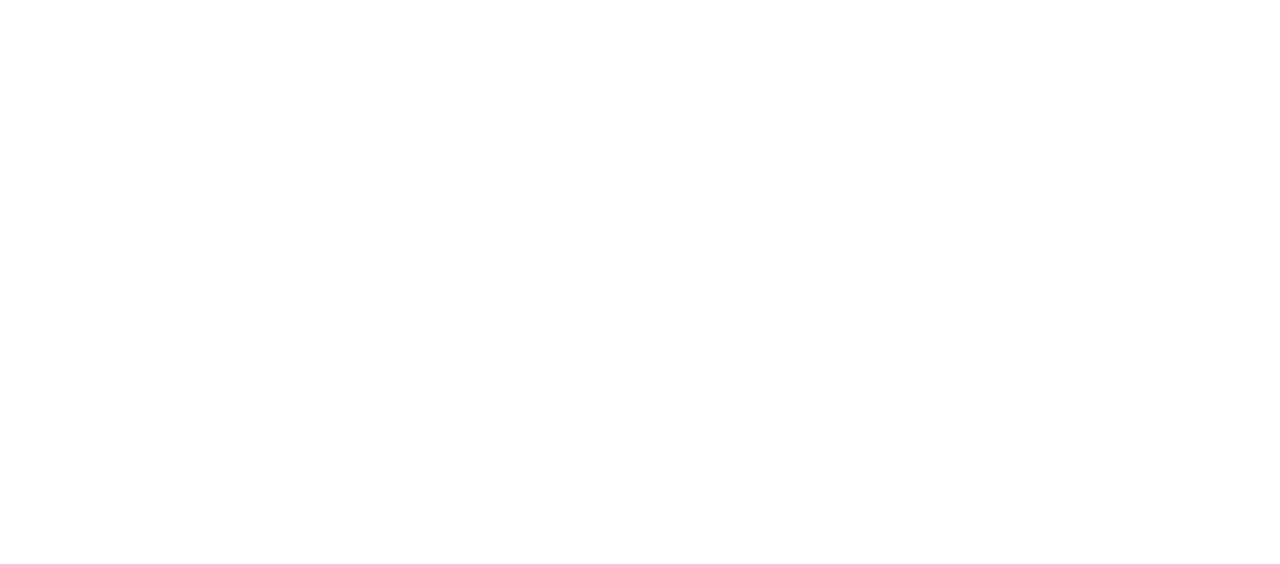
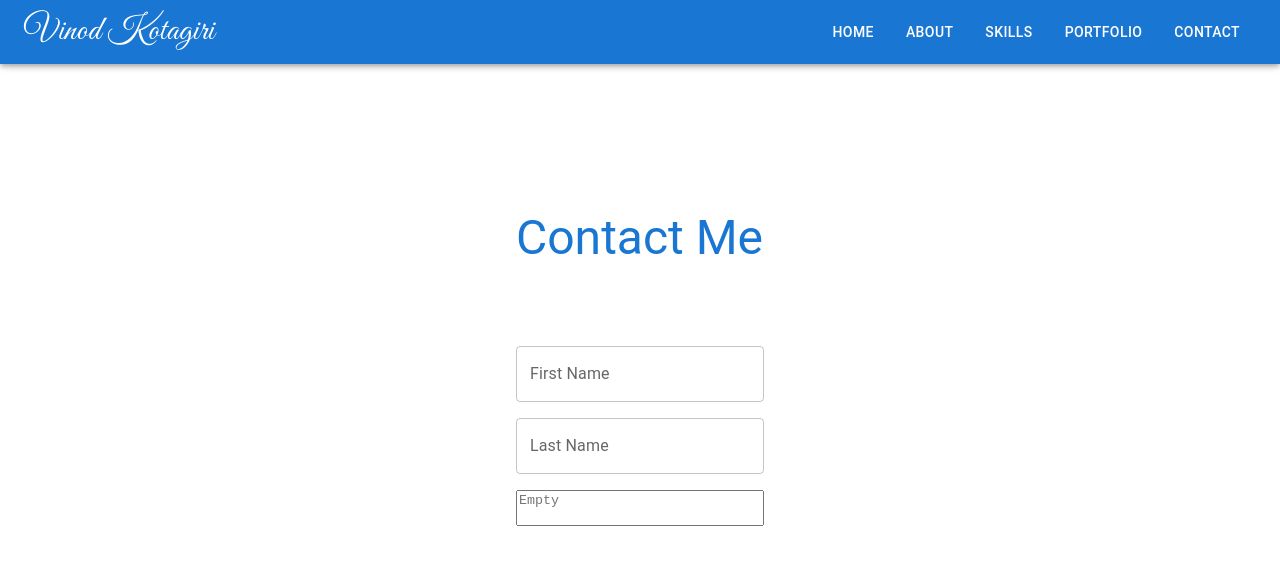
Before and after one commit to vinodkotagiri/portfolio-final-fsd, a React (Create React App) app: page /contact in a window 1280 px wide. Before the commit this address had no page. Shown: the top 564 px of the page. Built offline with nearby package versions, Linux system fonts and the light colour scheme.

Commit message:
initial layout

```diff
--- a/src/App.js
+++ b/src/App.js
@@ -3,12 +3,20 @@ import { Routes, Route } from 'react-router-dom'
 
 import Navbar from './components/component.navbar'
 import HomePage from './components/component.homepage'
+import AboutPage from './components/component.aboutpage.jsx'
+import SkillsPage from './components/component.skillspage.jsx'
+import PortfolioPage from './components/component.portfoliopage.jsx'
+import ContactPage from './components/component.contactpage.jsx'
 const App = () => {
     return (
         <>
             <Routes>
                 <Route path='/' element={<Navbar />} >
                     <Route index element={<HomePage />} />
+                    <Route path='about' element={<AboutPage />} />
+                    <Route path='skills' element={<SkillsPage />} />
+                    <Route path='portfolio' element={<PortfolioPage />} />
+                    <Route path='contact' element={<ContactPage />} />
                 </Route>
             </Routes>
         </>
--- /dev/null
+++ b/src/components/component.aboutpage.jsx
@@ -0,0 +1,9 @@
+import React from 'react'
+
+const AboutPage = () => {
+    return (
+        <div>AboutPage</div>
+    )
+}
+
+export default AboutPage
--- /dev/null
+++ b/src/components/component.contactpage.jsx
@@ -0,0 +1,24 @@
+import React from 'react'
+import { Stack, TextField, Typography } from '@mui/material'
+const ContactPage = () => {
+    return (
+        <div>
+            <Typography variant='h3' color='primary' sx={{ marginBottom: '5rem' }}>
+                Contact Me
+            </Typography>
+            <Stack gap={2}>
+                <TextField fullWidth label="First Name" id="fullWidth" />
+                <TextField fullWidth label="Last Name" id="fullWidth" />
+                <textarea
+                    aria-label="empty textarea"
+                    placeholder="Empty"
+                    id='fullWidth'
+                    style={{ resize: 'none' }}
+                />
+            </Stack>
+
+        </div>
+    )
+}
+
+export default ContactPage
--- a/src/components/component.homepage.jsx
+++ b/src/components/component.homepage.jsx
@@ -1,25 +1,27 @@
 import { Stack, Button, Typography, Fab } from '@mui/material'
-import { Visibility, AssignmentTurnedInRounded, LinkedIn, GitHub, EmailRounded } from '@mui/icons-material'
+import { Visibility, CloudDownloadRounded, LinkedIn, GitHub, EmailRounded } from '@mui/icons-material'
+import { useNavigate } from 'react-router-dom'
 import React from 'react'
 
 const HomePage = () => {
+    const navigate = useNavigate()
     return (
         <Stack direction='column' gap={2} sx={{ justifyContent: 'center', alignItems: 'center' }}>
             <Typography variant='h3' color='#616161' sx={{ fontSize: { xs: '1.17em' } }}>Hi There!</Typography>
             <Typography variant='h2' color='#616161' sx={{ fontSize: { xs: '200%' } }}>I'm <span style={{ color: '#1976D2' }}>Vinod Kotagiri</span></Typography>
             <Typography variant='h5' sx={{ color: '#616161', fontStyle: 'italic', fontSize: { xs: '150%' } }}>A Fullstack Developer</Typography>
             <Stack direction='row' gap={3} sx={{ marginTop: '2rem' }}>
-                <Button variant="contained" size='large' endIcon={<Visibility />}>My Work</Button>
-                <Button variant="outlined" size='large' endIcon={<AssignmentTurnedInRounded />}>Hire Me</Button>
+                <Button variant="contained" size='large' endIcon={<Visibility />} onClick={() => navigate('/portfolio')}>My Work</Button>
+                <Button variant="outlined" size='large' endIcon={<CloudDownloadRounded />} onClick={() => window.open('https://1drv.ms/b/s!AqUO-r5Zn68aieYq4jZ_LEf9aDFv4A', '_blank')}>Resume</Button>
             </Stack>
             <Stack direction='column' gap={2} sx={{ position: 'absolute', top: '40%', right: '5%', display: { xs: 'none', md: 'flex' } }}>
-                <Fab color='primary'>
+                <Fab color='primary' onClick={() => window.open('https://www.linkedin.com/in/kotagiri-vinod-a10ba856/', '_blank')}>
                     <LinkedIn />
                 </Fab>
-                <Fab color='primary' >
+                <Fab color='primary' onClick={() => window.open('https://www.github.com/vinodkotagiri', '_blank')}>
                     <GitHub />
                 </Fab>
-                <Fab color='primary' >
+                <Fab color='primary' href='mailto:vinodkotagiri@icloud.com'>
                     <EmailRounded />
                 </Fab>
             </Stack>
--- a/src/components/component.navbar.jsx
+++ b/src/components/component.navbar.jsx
@@ -1,10 +1,11 @@
 import React, { useState } from 'react'
-import { Outlet } from 'react-router-dom'
+import { Outlet, useNavigate } from 'react-router-dom'
 import { AppBar, Box, Toolbar, Stack, Typography, Button, IconButton } from '@mui/material'
 import { MenuRounded, CloseRounded } from '@mui/icons-material'
 const Navbar = () => {
     const [toggle, setToggle] = useState(false)
     const [displayDrawer, setDisplayDrawer] = useState('none')
+    const navigate = useNavigate()
     const toggleMenu = () => {
         setToggle(!toggle)
         displayDrawer === 'none' ? setDisplayDrawer('flex') : setDisplayDrawer('none')
@@ -14,14 +15,15 @@ const Navbar = () => {
             <AppBar sx={{ marginBottom: '3rem', position: 'fixed' }} >
                 <Toolbar>
                     <Stack direction='row' sx={{ flexGrow: 1, justifyContent: 'space-between' }}>
-                        <Typography variant='h4' component='div' sx={{ fontFamily: 'Great Vibes' }}> Vinod Kotagiri</Typography>
+                        <Typography variant='h4' component='div' sx={{ fontFamily: 'Great Vibes', cursor: 'pointer' }} onClick={() => navigate('/')}> Vinod Kotagiri</Typography>
                         {/* NavItems */}
+
                         <Stack direction='row' sx={{ display: { xs: 'none', md: 'flex' } }} >
-                            <Button variant='large'>Home</Button>
-                            <Button variant='large'>About</Button>
-                            <Button variant='large'>Skills</Button>
-                            <Button variant='large'>Portfolio</Button>
-                            <Button variant='large'>Contact</Button>
+                            <Button variant='large' onClick={() => navigate('/')}>Home</Button>
+                            <Button variant='large' onClick={() => navigate('/about')}>About</Button>
+                            <Button variant='large' onClick={() => navigate('/skills')}>Skills</Button>
+                            <Button variant='large' onClick={() => navigate('/portfolio')}>Portfolio</Button>
+                            <Button variant='large' onClick={() => navigate('/contact')}>Contact</Button>
                         </Stack>
                         {
                             !toggle ? <IconButton size='large' color='inherit' sx={{ display: { xs: 'flex', md: 'none' } }}
@@ -36,17 +38,17 @@ const Navbar = () => {
                     </Stack>
                 </Toolbar>
             </AppBar >
-            <Stack direction='column' bgcolor='text.secondary' sx={{ display: { xs: `${displayDrawer}`, md: 'none' } }} >
-                <Button variant='large'>Home</Button>
-                <Button variant='large'>About</Button>
-                <Button variant='large'>Skills</Button>
-                <Button variant='large'>Portfolio</Button>
-                <Button variant='large'>Contact</Button>
-            </Stack>
             <Box sx={{ display: 'flex', justifyContent: 'center', alignItems: 'center', height: '90vh' }}>
                 <Outlet />
             </Box>
-        </div>
+            <Stack direction='column' bgcolor='primary.main' color='#fff' sx={{ zIndex: '1', width: '100%', position: 'absolute', top: '3.5rem', right: '0', display: { xs: `${displayDrawer}`, md: 'none' } }} >
+                <Button variant='large' onClick={() => navigate('/')}>Home</Button>
+                <Button variant='large' onClick={() => navigate('/about')}>About</Button>
+                <Button variant='large' onClick={() => navigate('/skills')}>Skills</Button>
+                <Button variant='large' onClick={() => navigate('/portfolio')}>Portfolio</Button>
+                <Button variant='large' onClick={() => navigate('/contact')}>Contact</Button>
+            </Stack>
+        </div >
     )
 }
 
--- /dev/null
+++ b/src/components/component.portfoliopage.jsx
@@ -0,0 +1,9 @@
+import React from 'react'
+
+const PortfolioPage = () => {
+    return (
+        <div>PortfolioPage</div>
+    )
+}
+
+export default PortfolioPage
--- /dev/null
+++ b/src/components/component.skillspage.jsx
@@ -0,0 +1,9 @@
+import React from 'react'
+
+const SkillsPage = () => {
+    return (
+        <div>SkillsPage</div>
+    )
+}
+
+export default SkillsPage
```
